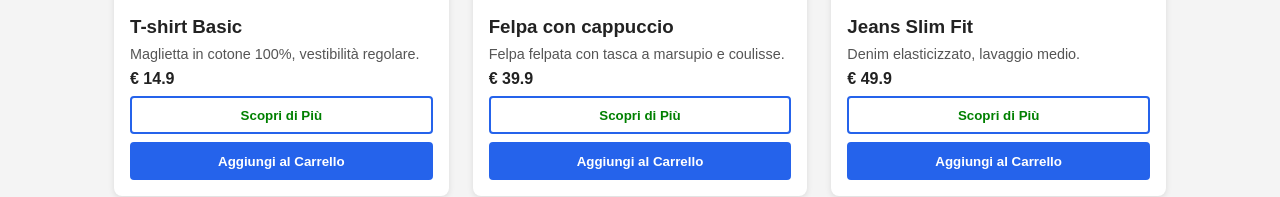
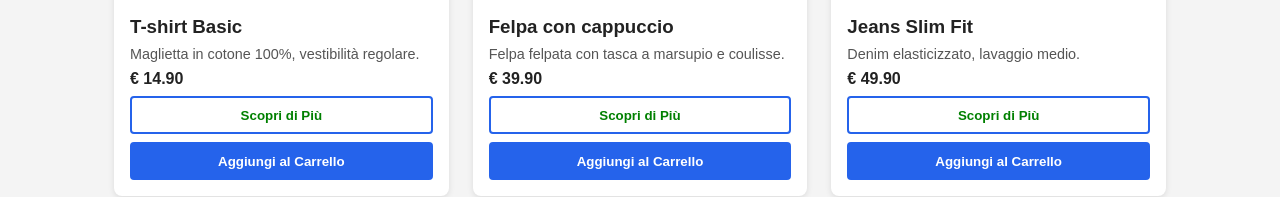
Before and after one commit to AlbFer94/react-practice, a React (Vite) app: page / in a window 1280 px wide. Shown: the part 469-666 px from the top of the page. Built offline with nearby package versions, Linux system fonts and the light colour scheme.

Commit message:
Formattato il prezzo delle cards con .toFixed(2) per arrotondare il prezzo includendo i due decimali dopo la virgola.

```diff
--- a/src/components/Card.jsx
+++ b/src/components/Card.jsx
@@ -31,7 +31,7 @@ function Card(props) {
         <p className="card-description">{cardEelements.description}</p>
 
         {/* TODO: prop "price" (prova anche a formattarla, es. 19.90 → "€ 19,90") */}
-        <p className="card-price">€ {cardEelements.price}</p>
+        <p className="card-price">€ {cardEelements.price.toFixed(2)}</p>
 
         {/* TODO: inoltra a Button la prop "buttonText" della Card (prop drilling) */}
         {/* DONE: Non ho usato prop drilling ma ho gestito la casistica delle classi per il button con un boolean e ternario */}
```
